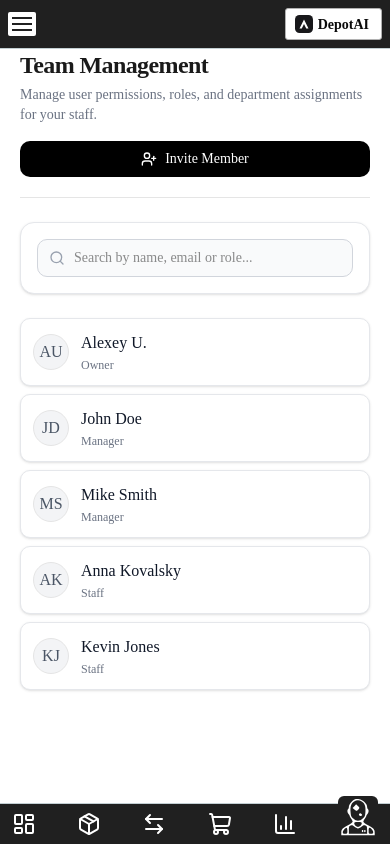
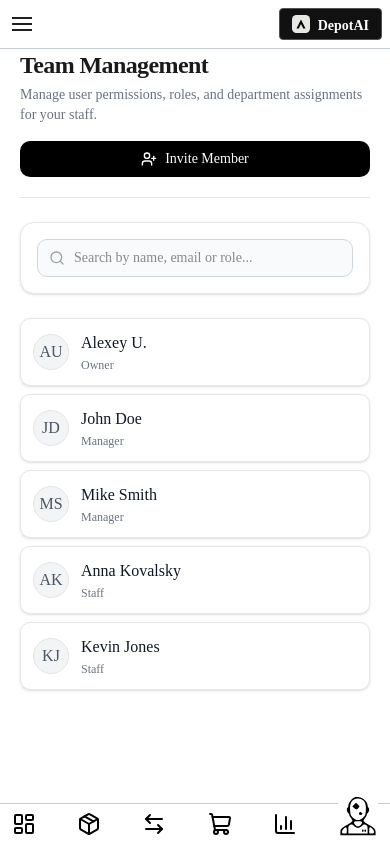
Before and after one commit to alexeyUchaev/depot-manager, a Next.js app: page /users in a window 390 px wide. Built offline with nearby package versions, Linux system fonts and the light colour scheme.

Commit message:
feat: implement responsive design across all modules using Tailwind breakpoints

```diff
--- a/app/users/page.tsx
+++ b/app/users/page.tsx
@@ -46,7 +46,7 @@ export default function UsersPage() {
   const [selected, setSelected] = useState<UserRow | null>(null);
 
   return (
-    <div className="p-2 md:p-6 lg:p-8 max-w-7xl mx-auto space-y-6 text-[#1a1a1a]">
+    <div className="p-2 md:p-6 lg:p-8 max-w-6xl mx-auto space-y-6 text-[#1a1a1a]">
       <div className="flex flex-col sm:flex-row sm:items-center sm:justify-between gap-4 border-b pb-5">
         <div>
           <h1 className="text-2xl sm:text-3xl font-bold tracking-tight">Team Management</h1>
@@ -95,15 +95,15 @@ export default function UsersPage() {
             <thead>
               <tr className="bg-gray-50 border-b border-gray-200 text-xs font-semibold text-gray-500 uppercase tracking-wider">
                 <th className="px-6 py-4">Name / Email</th>
-                <th className="px-6 py-4">Role</th>
-                <th className="px-6 py-4">Department</th>
-                <th className="px-6 py-4">Status</th>
+                <th className="px-6 py-4 hidden lg:table-cell">Role</th>
+                <th className="px-6 py-4 hidden xl:table-cell">Department</th>
+                <th className="px-6 py-4 hidden xl:table-cell">Status</th>
                 <th className="px-6 py-4 text-right">Actions</th>
               </tr>
             </thead>
             <tbody className="divide-y divide-gray-200 text-sm">
               {users.map((user) => (
-                <tr key={user.id} onClick={() => setSelected(user)}
+                <tr key={user.id}
                   className="hover:bg-gray-50/70 transition-colors cursor-pointer">
                   <td className="px-6 py-4">
                     <div className="flex items-center gap-3">
@@ -118,10 +118,10 @@ export default function UsersPage() {
                       </div>
                     </div>
                   </td>
-                  <td className="px-6 py-4"><RoleBadge role={user.role} /></td>
-                  <td className="px-6 py-4 text-gray-600 text-sm">{user.department}</td>
-                  <td className="px-6 py-4"><StatusBadge status={user.status} /></td>
-                  <td className="px-6 py-4 text-right">
+                  <td className="px-6 py-4 hidden lg:table-cell"><RoleBadge role={user.role} /></td>
+                  <td className="px-6 py-4 text-gray-600 text-sm hidden xl:table-cell">{user.department}</td>
+                  <td className="px-6 py-4 hidden lg:table-cell"><StatusBadge status={user.status} /></td>
+                  <td className="px-6 py-4 text-right ">
                     <button
                       onClick={(e) => { e.stopPropagation(); alert("Demo Mode: Action restricted."); }}
                       className="p-1 hover:bg-gray-100 rounded text-gray-400 hover:text-gray-600 transition-colors"
--- a/components/Footer.tsx
+++ b/components/Footer.tsx
@@ -19,7 +19,7 @@ export default function Footer() {
     return(
         <>
             <MobAI isOpen={isopen}/>
-        <footer className="fixed md:hidden px-3 py-2 z-40 border-t border-[#c3cfd3] bottom-0 bg-[#202020] w-full p-2">
+            {/* <footer className="fixed md:hidden px-3 py-2 z-40 border-t border-[#c3cfd3] bottom-0 bg-[#202020] w-full p-2">
                 <div className="flex justify-between text-left max-width-[55%] items-center  ">
                     {items.map((item) => (
                         <div key={item.title}>
@@ -38,6 +38,26 @@ export default function Footer() {
                         </button>
                     </div>
                 </div>
+            </footer> */}
+            <footer className="fixed md:hidden px-3 py-2 z-40 border-t border-[#c3cfd3] bottom-0 bg-[#ffffff] w-full p-2">
+                <div className="flex justify-between text-left max-width-[55%] items-center  ">
+                    {items.map((item) => (
+                        <div key={item.title}>
+                            <Link href={item.url} className="text-black"><item.icon/></Link>
+                        </div>
+                    ))}
+                    <div>
+                        <div className=" bottom-2 right-2 bg-[#ffffff] rounded-sm text-white  w-10 h-1 p-2"></div>
+                        <button onClick={() => setIsopen(prev => !prev)} className="absolute bottom-2 right-3 bg-[#ffffff] rounded-sm text-white  w-10 h-10 p-2 ">
+                            <Image
+                                src={robot}
+                                alt="logo"
+                                fill={true}
+                                className=""
+                            />
+                        </button>
+                    </div>
+                </div>
             </footer>
         </>
     )
--- a/components/Header.tsx
+++ b/components/Header.tsx
@@ -8,7 +8,29 @@ export default function Header() {
     const { toggleSidebar } = useSidebar();
 
     return(
-        <header className="fixed z-40 flex justify-between items-center md:hidden px-2 py-2 border-b border-[#c3cfd3] top-0 bg-[#202020] w-full p-2">
+        // <header className="fixed z-40 flex justify-between items-center md:hidden px-2 py-2 border-b border-[#c3cfd3] top-0 bg-[#202020] w-full p-2">
+        //     <button
+        //         onClick={toggleSidebar}
+        //         className="flex flex-col justify-around bg-[#ffffff] px-1 h-6 rounded-xs py-[3px]"
+        //     >
+        //         <span className="w-5 h-[2px] bg-[#202020]"></span>
+        //         <span className="w-5 h-[2px] bg-[#202020]"></span>
+        //         <span className="w-5 h-[2px] bg-[#202020]"></span>
+        //     </button>
+        //     <div className="text-sm font-black flex items-center justify-center border border-[#808080] bg-[#ffffff] rounded-[3px] p-1">
+        //         <div className="relative flex justify-center items-center w-[18px] h-[18px] pl-7">
+        //             <Image
+        //                 src={logo}
+        //                 alt="logo"
+        //                 fill={true}
+        //             />
+        //         </div>
+        //         <div className="flex justify-center items-center pr-2 mt-0.5">
+        //             DepotAI
+        //         </div>
+        //     </div>
+        // </header>
+        <header className="fixed z-40 flex justify-between items-center md:hidden px-2 py-2 border-b border-[#c3cfd3] top-0 bg-[#ffffff] w-full p-2">
             <button
                 onClick={toggleSidebar}
                 className="flex flex-col justify-around bg-[#ffffff] px-1 h-6 rounded-xs py-[3px]"
@@ -17,17 +39,15 @@ export default function Header() {
                 <span className="w-5 h-[2px] bg-[#202020]"></span>
                 <span className="w-5 h-[2px] bg-[#202020]"></span>
             </button>
-            <div className="text-sm font-black flex items-center justify-center border border-[#b1b1b1] bg-[#ffffff] rounded-[3px] p-1">
-                <div className="relative flex justify-center items-center w-[18px] h-[18px] pl-7">
-                    <Image
-                        src={logo}
-                        alt="logo"
-                        fill={true}
-                    />
-                </div>
-                <div className="flex justify-center items-center pr-2 mt-0.5">
-                    DepotAI
-                </div>
+            <div className="inline-flex items-end gap-2 rounded-[4px] border border-neutral-600 bg-[#111111] px-3 py-1.5 text-sm font-black text-white">
+                <Image
+                src={logo}
+                alt="DepotAI logo"
+                width={18}
+                height={18}
+                className="brightness invert shrink-0 object-contain object-bottom"
+                />
+                <span className="leading-none">DepotAI</span>
             </div>
         </header>
     )
--- a/components/app-sidebar.tsx
+++ b/components/app-sidebar.tsx
@@ -10,12 +10,14 @@ import {
   SidebarMenuItem,
   SidebarMenuButton,
   SidebarFooter,
+  useSidebar,
 } from "@/components/ui/sidebar"
 import { ArrowLeftRight, BarChart3, Building2, LayoutDashboard, Package, ShoppingCart, Users } from "lucide-react"
 import Image from "next/image"
 import Link from "next/link"
 import logo from "@/app/icon.svg"
 import { usePathname } from "next/navigation"
+import { SheetClose } from "./ui/sheet"
 
 const items = [
   { title: "Dashboard", url: "/dashboard", icon: LayoutDashboard },
@@ -29,23 +31,23 @@ const items = [
 
 export function AppSidebar() {
   const pathname = usePathname();
+  const { setOpenMobile } = useSidebar()
 
   return (
     <Sidebar className="border-r border-gray-200">
       <SidebarContent className="bg-white">
         <SidebarGroup>
           <SidebarGroupLabel className="px-4 pt-6 pb-4 text-lg font-bold tracking-tight text-gray-900">
-            <div className="text-sm font-black flex items-center justify-center border border-[#e2e2e2] bg-[#ffffff] rounded-[3px] p-1">
-                <div className="relative flex justify-center items-center w-[18px] h-[18px] pl-7">
+            <div className="inline-flex items-end gap-2 rounded-[4px] border border-neutral-600 bg-[#111111] px-3 py-1.5 text-sm font-black text-white">
                 <Image
                 src={logo}
-                        alt="logo"
-                        fill={true}
+                alt="DepotAI logo"
+                width={18}
+                height={18}
+                className="hidden md:block brightness invert shrink-0 object-contain object-bottom"
                 />
-                </div>
-                <div className="flex justify-center items-center pr-2 mt-0.5">
-                    DepotAI
-                </div>
+                <span className="hidden md:block leading-none">DepotAI</span>
+                <span className="block md:hidden pt-1 leading-none">MENU</span>
             </div>
           </SidebarGroupLabel>
           <SidebarGroupContent className="px-2 pt-10">
@@ -62,7 +64,10 @@ export function AppSidebar() {
                           : 'text-gray-600 hover:bg-gray-50 hover:text-gray-900'
                       }`}
                     >
-                      <Link href={item.url}>
+                        <Link
+                          href={item.url}
+                          onClick={() => setOpenMobile(false)}
+                        >
                           <item.icon className="h-4 w-4" />
                           <span>{item.title}</span>
                         </Link>
@@ -75,7 +80,9 @@ export function AppSidebar() {
         </SidebarGroup>
       </SidebarContent>
       <SidebarFooter className="p-4 border-t border-gray-200 bg-white">
-        <div className="text-xs text-gray-400 uppercase tracking-wider">v1.0</div>
+        <div className="text-xs text-gray-400 uppercase tracking-wider">
+          v1.0
+        </div>
       </SidebarFooter>
     </Sidebar>
   )
--- a/hooks/use-mobile.ts
+++ b/hooks/use-mobile.ts
@@ -1,6 +1,6 @@
 import * as React from "react"
 
-const MOBILE_BREAKPOINT = 1224
+const MOBILE_BREAKPOINT = 1536
 
 export function useIsMobile() {
   const [isMobile, setIsMobile] = React.useState<boolean | undefined>(undefined)
```
Also changed, not shown: app/analytics/analytics-client.tsx (+7 -7 lines), app/inventory/inventory-client.tsx (+6 -6 lines), app/movements/movements-clients.tsx (+6 -6 lines), app/orders/orders-client.tsx (+8 -8 lines). Lines whose indentation alone changed are shown as unchanged.
